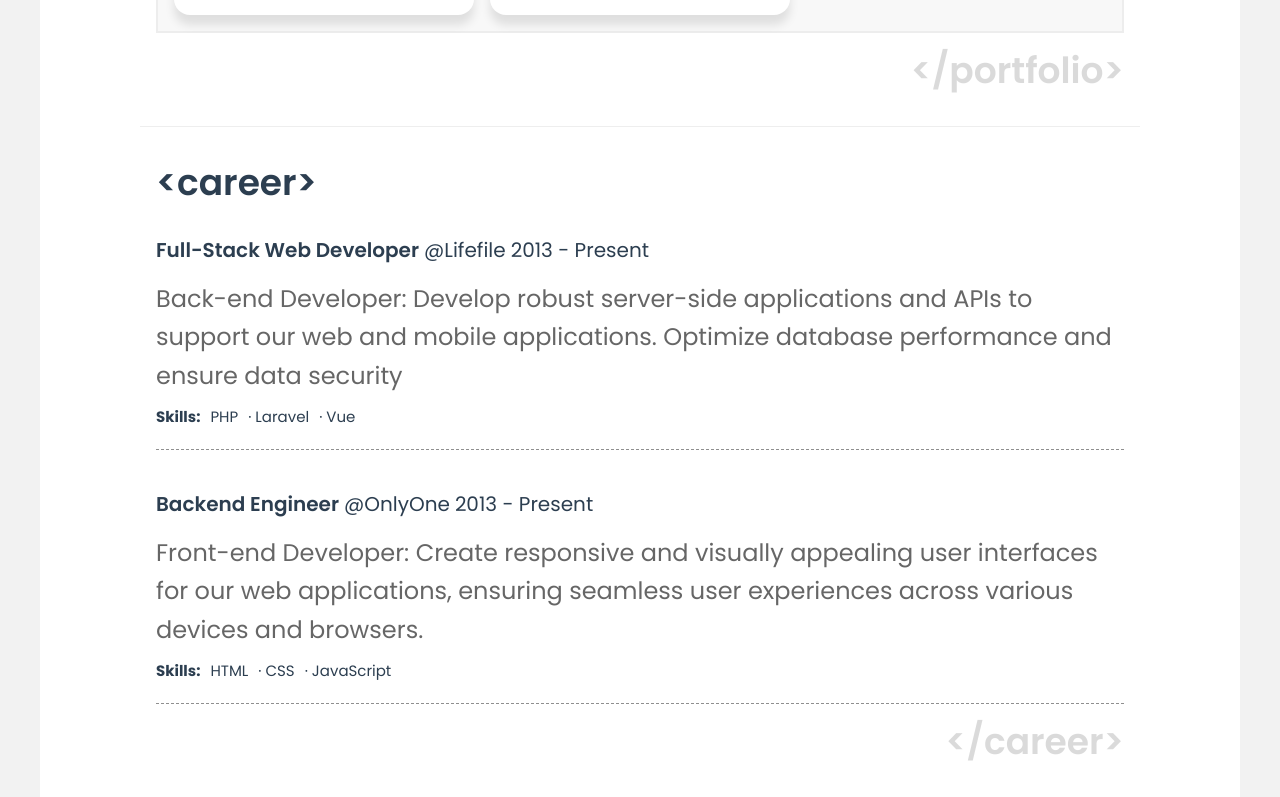
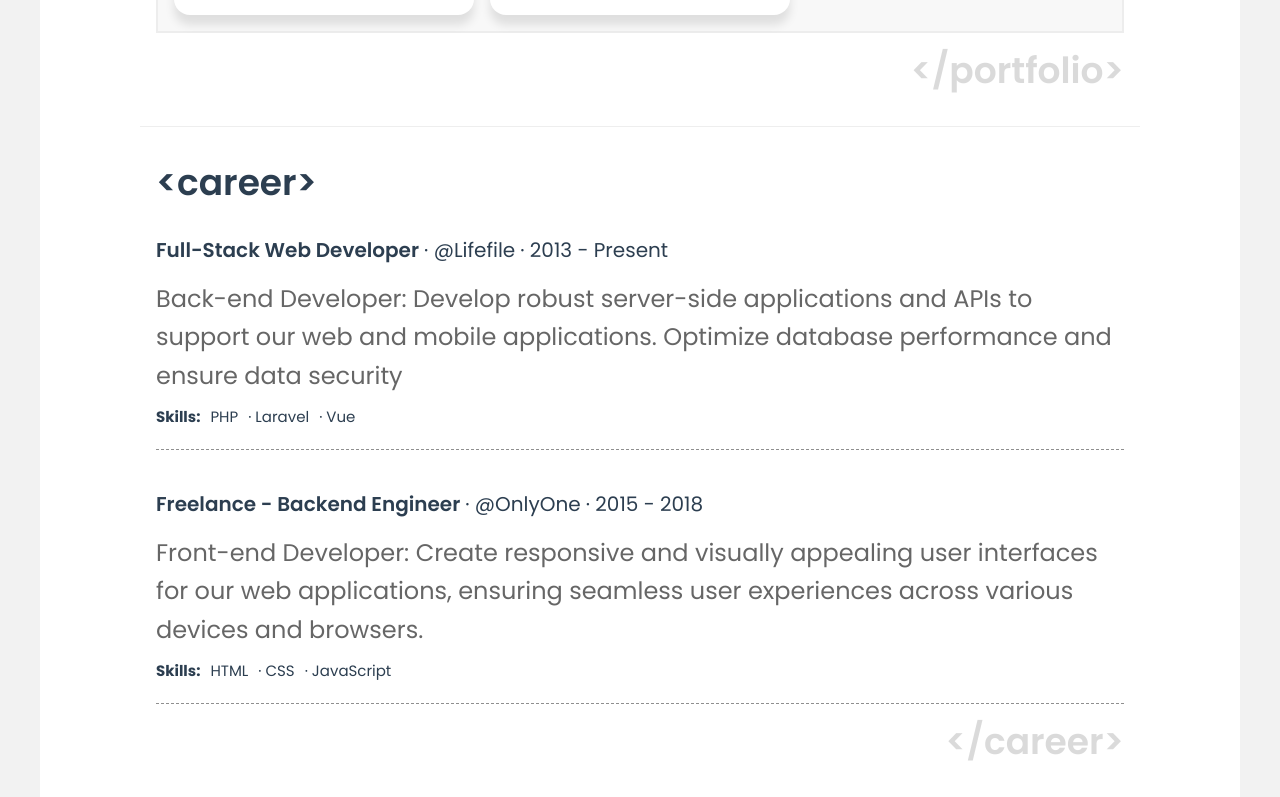
Before and after one commit to julianandreszb/portfolio-vue-3, a Vue app: page / in a window 1280 px wide. Shown: the part 1878-2675 px from the top of the page. Built offline with nearby package versions, Linux system fonts and the light colour scheme.

Commit message:
style career experience

```diff
--- a/app.config.json
+++ b/app.config.json
@@ -187,10 +187,10 @@
       },
       {
         "id": "lifefile",
-        "title": "Backend Engineer",
+        "title": "Freelance - Backend Engineer",
         "company": "@OnlyOne",
-        "startDate": "2013",
-        "endDate": "Present",
+        "startDate": "2015",
+        "endDate": "2018",
         "description": "Front-end Developer: Create responsive and visually appealing user interfaces for our web applications, ensuring seamless user experiences across various devices and browsers.",
         "tags": ["HTML", "CSS", "JavaScript"]
       }
--- a/src/components/VExperience.vue
+++ b/src/components/VExperience.vue
@@ -9,8 +9,8 @@ defineProps<{ experience: IExperience }>()
     <section>
       <div class="heading-summary">
         <h3>{{ experience.title }}</h3>
-        <span class="company">{{ experience.company }}</span>
-        <span class="">{{ `${experience.startDate} - ${experience.endDate}` }}</span>
+        <span class="start-point">{{ experience.company }}</span>
+        <span class="start-point">{{ `${experience.startDate} - ${experience.endDate}` }}</span>
       </div>
 
       <p>{{ experience.description }}</p>
@@ -39,6 +39,10 @@ defineProps<{ experience: IExperience }>()
       display: flex;
       flex-direction: column;
       gap: 0.5rem;
+
+      .start-point::before {
+        content: '';
+      }
     }
 
     .tag-wrap {
@@ -59,6 +63,10 @@ defineProps<{ experience: IExperience }>()
     @include for-size(tablet-landscape-up) {
       .heading-summary {
         flex-direction: row;
+
+        .start-point::before {
+          content: ' · ';
+        }
       }
     }
   }
```
